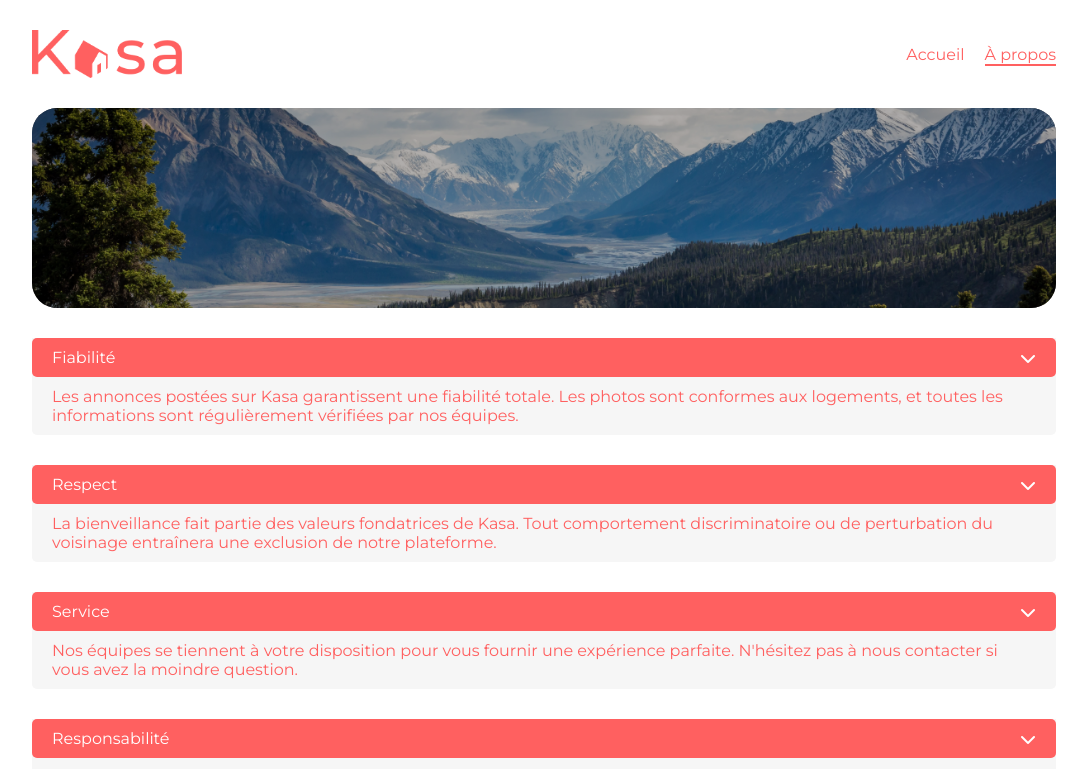
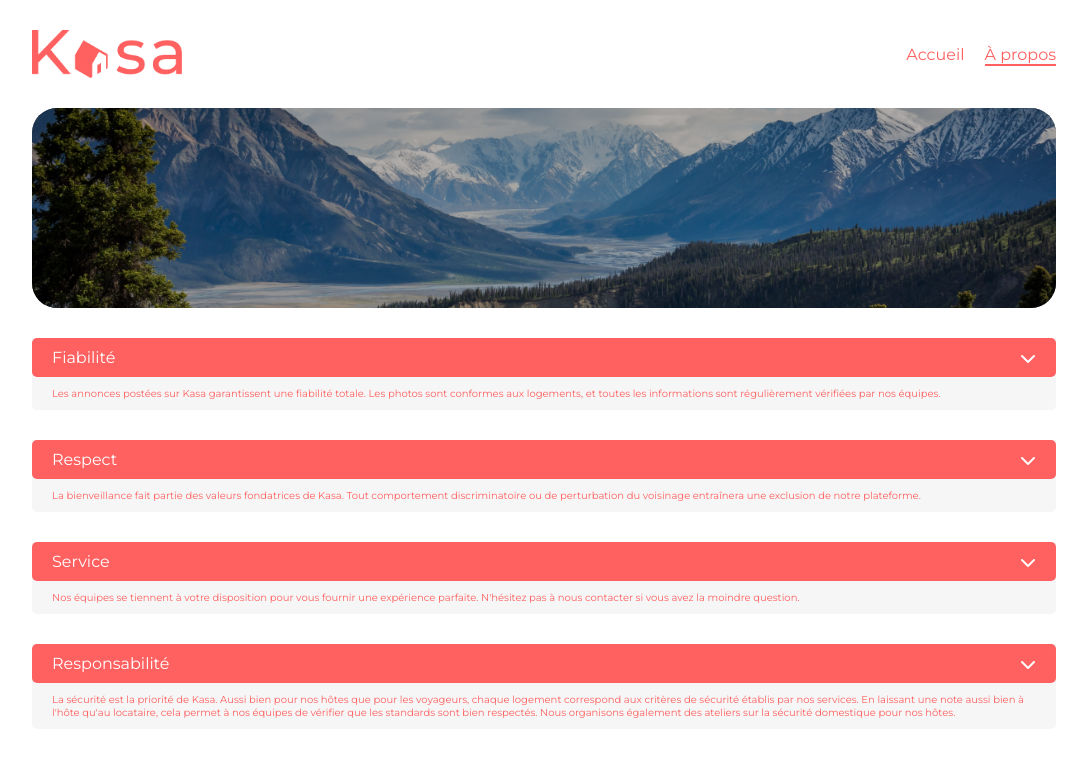
Before and after one commit to deborah-bude/DeborahBude_11_03022023, a React (Create React App) app: page /apropos in a window 1280 px wide. Shown: the top 769 px of the page, without its empty margins (96-1183 px from the left). Built offline with nearby package versions, Linux system fonts and the light colour scheme.

Commit message:
Modification du composant "Collapse" avec niveau des className et des balises

```diff
--- a/src/components/Collapse.jsx
+++ b/src/components/Collapse.jsx
@@ -2,14 +2,12 @@ import React from "react";
 
 export default function Collapse(content_collape) {
 	return (
-    <li className="collapse">
+		<div className="collapse">
 			<div className="collapse__title">
 				<p>{content_collape.titre}</p>
-            <i class="fa-solid fa-chevron-down"></i>
+				<i className="fa-solid fa-chevron-down"></i>
 			</div>
-        <div className="collapse__content">
-            <p>{content_collape.content}</p>
+			<div className="collapse__content">{content_collape.content}</div>
 		</div>
-    </li>
 	);
 }
```
Lines whose indentation alone changed are shown as unchanged.
